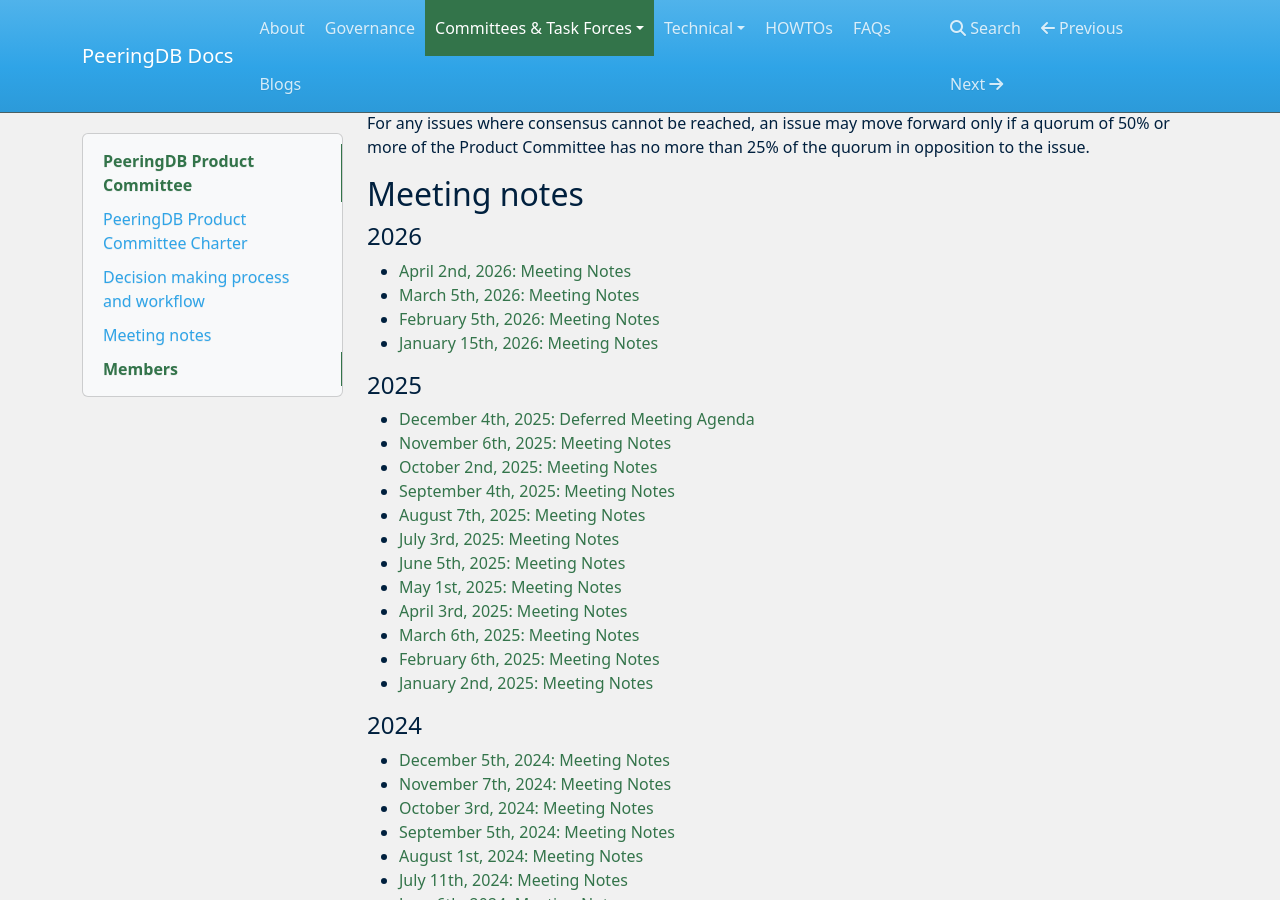
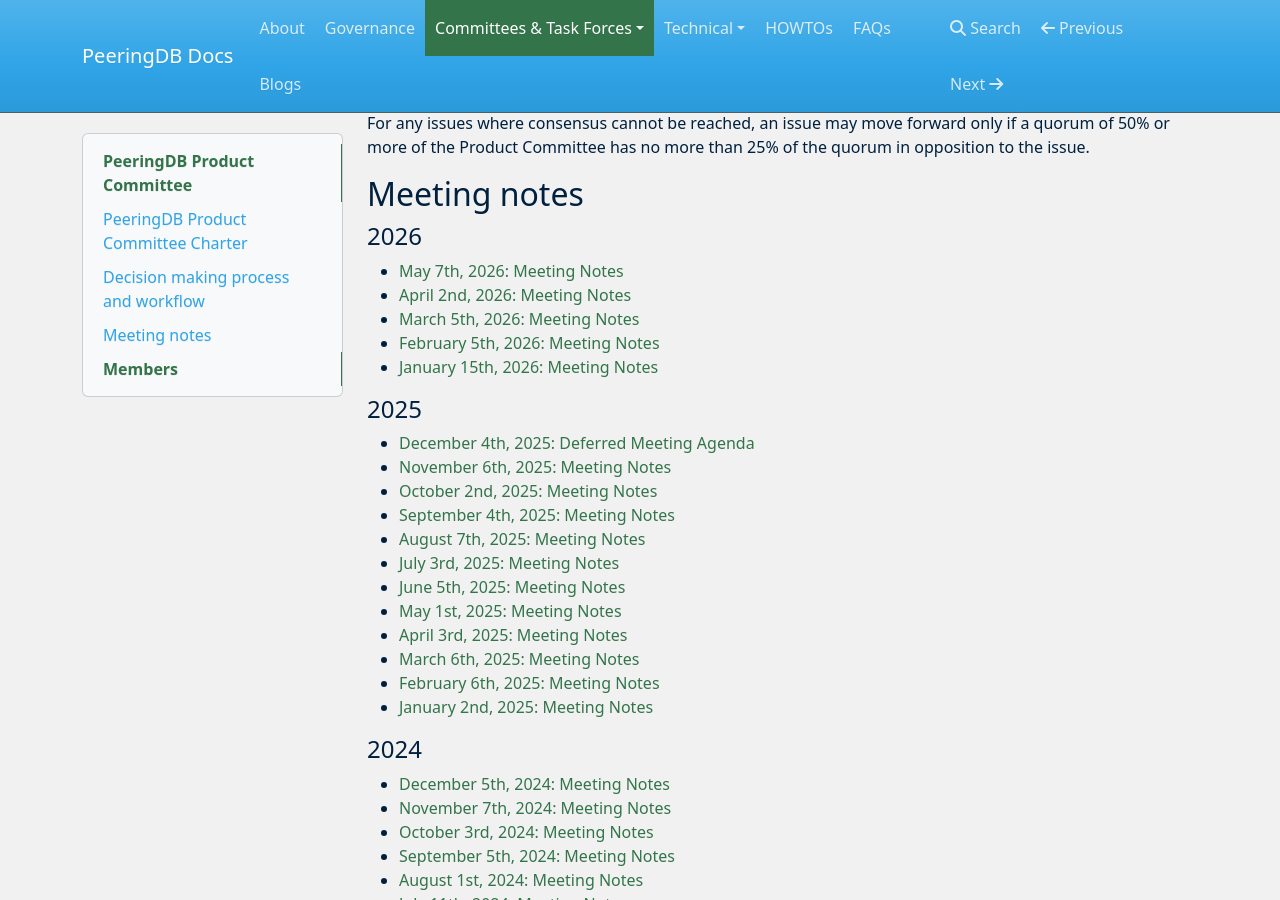
Before and after one commit to peeringdb/docs, an MkDocs documentation site: the page built from docs/committee/product/index.md, in a window 1280 px wide and 900 px high, scrolled down 2552 px. Built offline with MkDocs 1.6.1, drawn with Linux system fonts in a browser that asks for light colours; nearby versions of some CDN libraries.

Commit message:
May 2026 PC meeting notes (#438)
PDF of notes and updated index

```diff
--- a/docs/committee/product/index.md
+++ b/docs/committee/product/index.md
@@ -11,6 +11,7 @@
 
 #### 2026
 
+- [May 7th, 2026: Meeting Notes](notes/2026-05-07_Product_Committee_Notes.pdf)
 - [April 2nd, 2026: Meeting Notes](notes/2026-04-02_Product_Committee_Notes.pdf)
 - [March 5th, 2026: Meeting Notes](notes/2026-03-05_Product_Committee_Notes.pdf)
 - [February 5th, 2026: Meeting Notes](notes/2026-02-05_Product_Committee_Notes.pdf)
```
Also changed, not shown: 1 other file.
